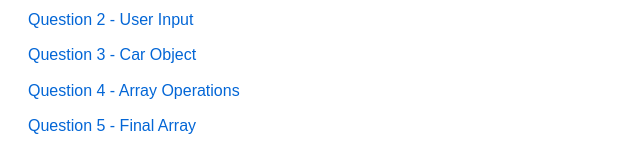
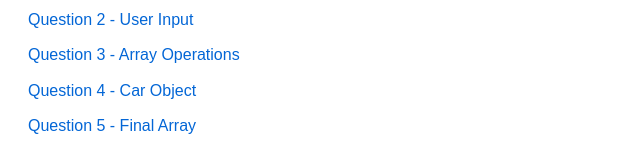
Before and after one commit to chansinpei/Lab_4a, a plain HTML site: page index.html in a window 1280 px wide. Shown: the part 151-304 px from the top of the page, without its empty margins (0-640 px from the left). Drawn offline with Linux system fonts and the light colour scheme.

Commit message:
Initial commit with index.html

```diff
--- a/index.html
+++ b/index.html
@@ -15,8 +15,8 @@
     <nav>
         <a href="question_1.html">Question 1 - Loop (Console)</a>
         <a href="question_2.html">Question 2 - User Input</a>
-        <a href="question_3.html">Question 3 - Car Object</a>
-        <a href="question_4.html">Question 4 - Array Operations</a>
+        <a href="question_3.html">Question 3 - Array Operations</a>
+        <a href="question_4.html">Question 4 - Car Object</a>
         <a href="question_5.html">Question 5 - Final Array</a>
     </nav>
 </body>
```
